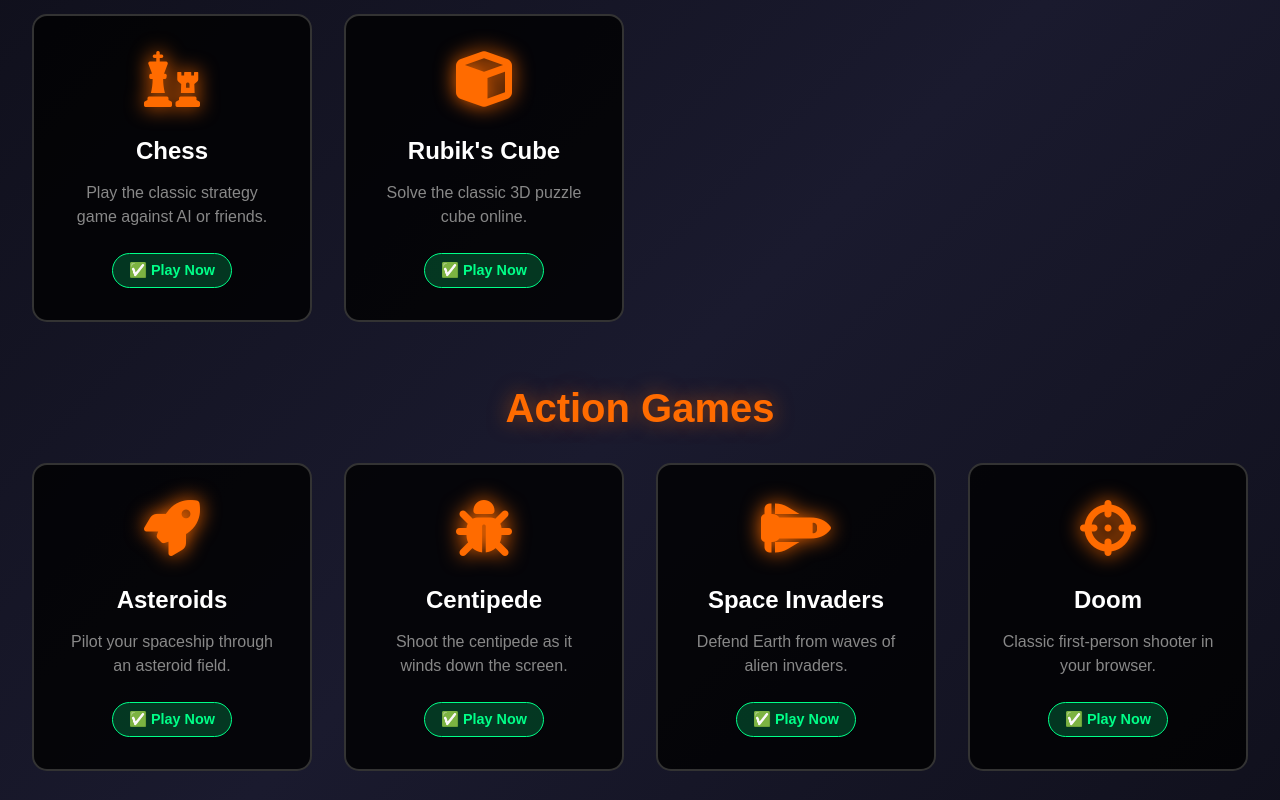
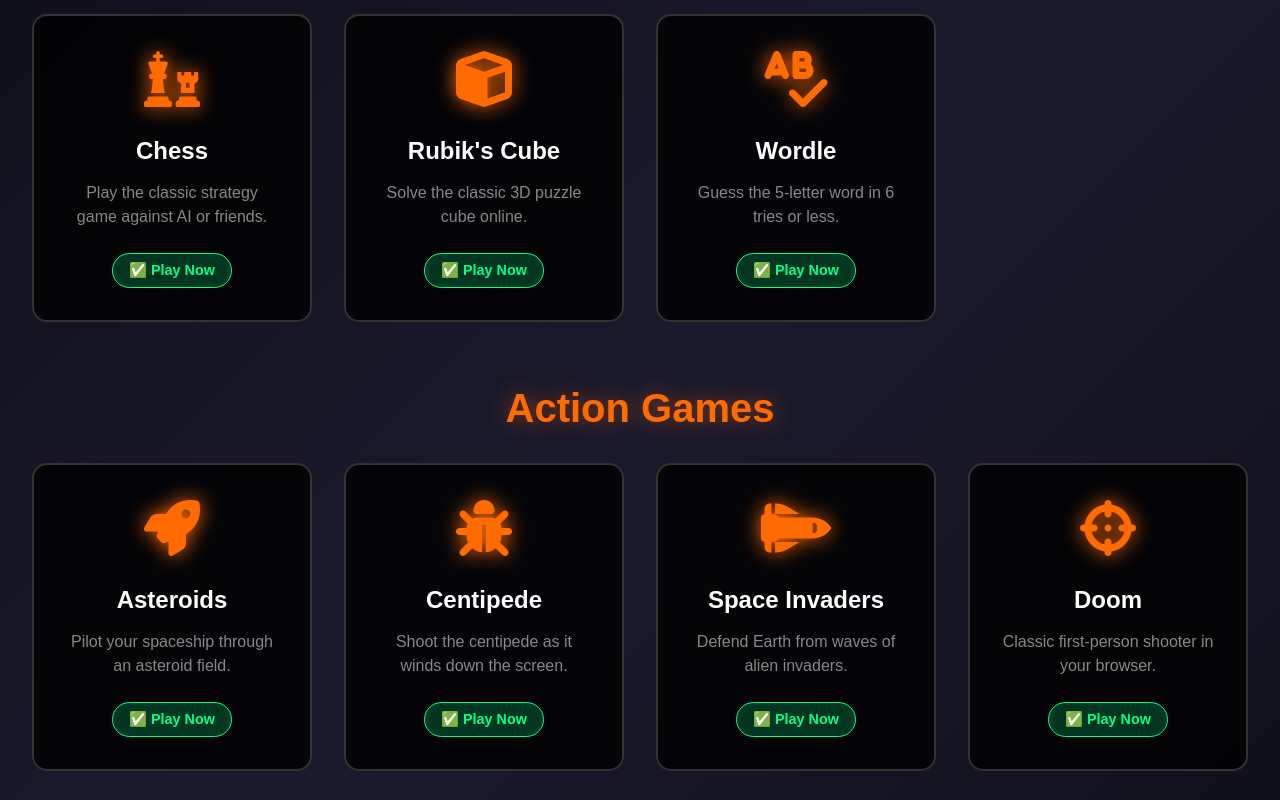
Before and after one commit to WebDevElisha/WirelessBypassing, a plain HTML site: page games-library.html in a window 1280 px wide. Shown: the part 1740-2540 px from the top of the page. Drawn offline with Linux system fonts and the light colour scheme.

Commit message:
Update games-library.html

```diff
--- a/games-library.html
+++ b/games-library.html
@@ -442,6 +442,15 @@
                 url: 'https://rubiks-cube-solver.com/',
                 status: 'available'
             },
+            {
+                id: 'wordle',
+                title: 'Wordle',
+                description: 'Guess the 5-letter word in 6 tries or less.',
+                icon: 'fas fa-spell-check',
+                category: 'puzzle',
+                url: 'https://wordlegame.org/',
+                status: 'available'
+            },
 
             // ACTION GAMES
             {
```
